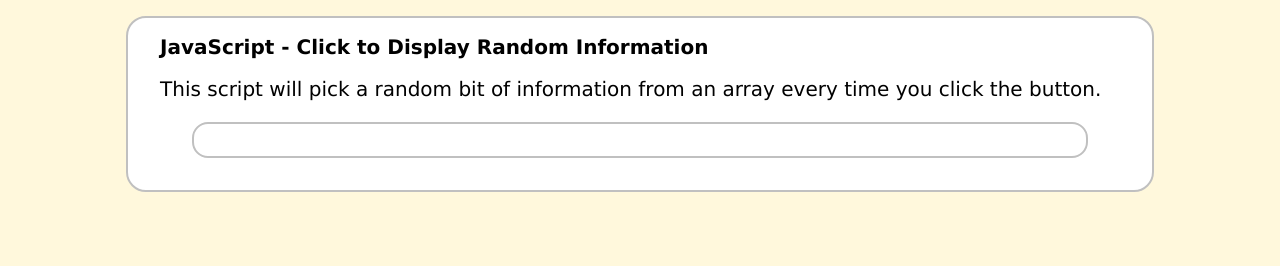
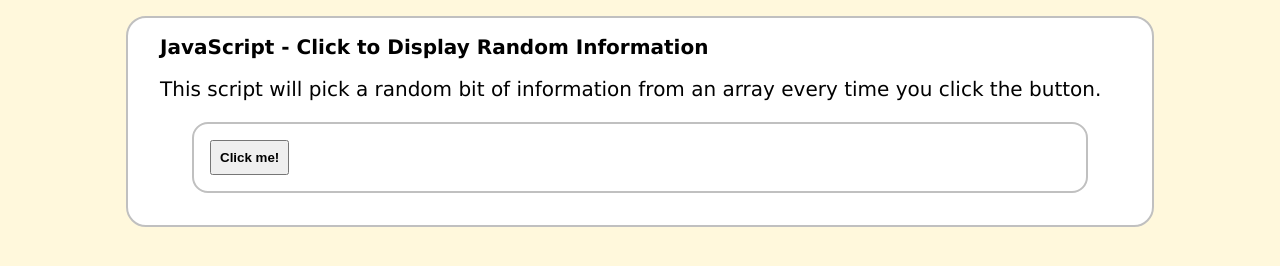
Before and after one commit to woods2sr/js-functionsevents, a plain HTML site: page index.html in a window 1280 px wide. Drawn offline with Linux system fonts and the light colour scheme.

Commit message:
made a click me button

```diff
--- a/index.html
+++ b/index.html
@@ -7,6 +7,7 @@
    <title>Random Information</title>
    <link rel="stylesheet" href="reset.css">
    <link rel="stylesheet" href="styles.css">
+   <script src="random-info.js"></script>
 
 </head>
 
@@ -21,10 +22,10 @@
 
       <section class="two-columns">
          <!-- ⬇ Button to activate the showInfo() function -->
-
+         <button onclick="showInfo()">Click me!</button>
 
          <!-- ⬇ Element with the ID of "info" to hold the chosen information -->
-
+         <div id="info"></div>
 
       </section>
 
--- a/random-info.js
+++ b/random-info.js
@@ -1,7 +1,17 @@
 // List of possible choices
+function showInfo() {
+   var inforList = [
+      "Ivan",
+      "Cookie",
+      "Vlad",
+      "<h2>Hello world!</h2>"
 
+   ];
 
    // Generate a random number and pick that item from the array
-
+   var randomizer = Math.floor(Math.random() * inforList.length);
 
    // Write that information in the HTML element that has the ID of "info"
+   document.getElementById("info").innerHTML = infoList[randomizer];
+
+}
```
